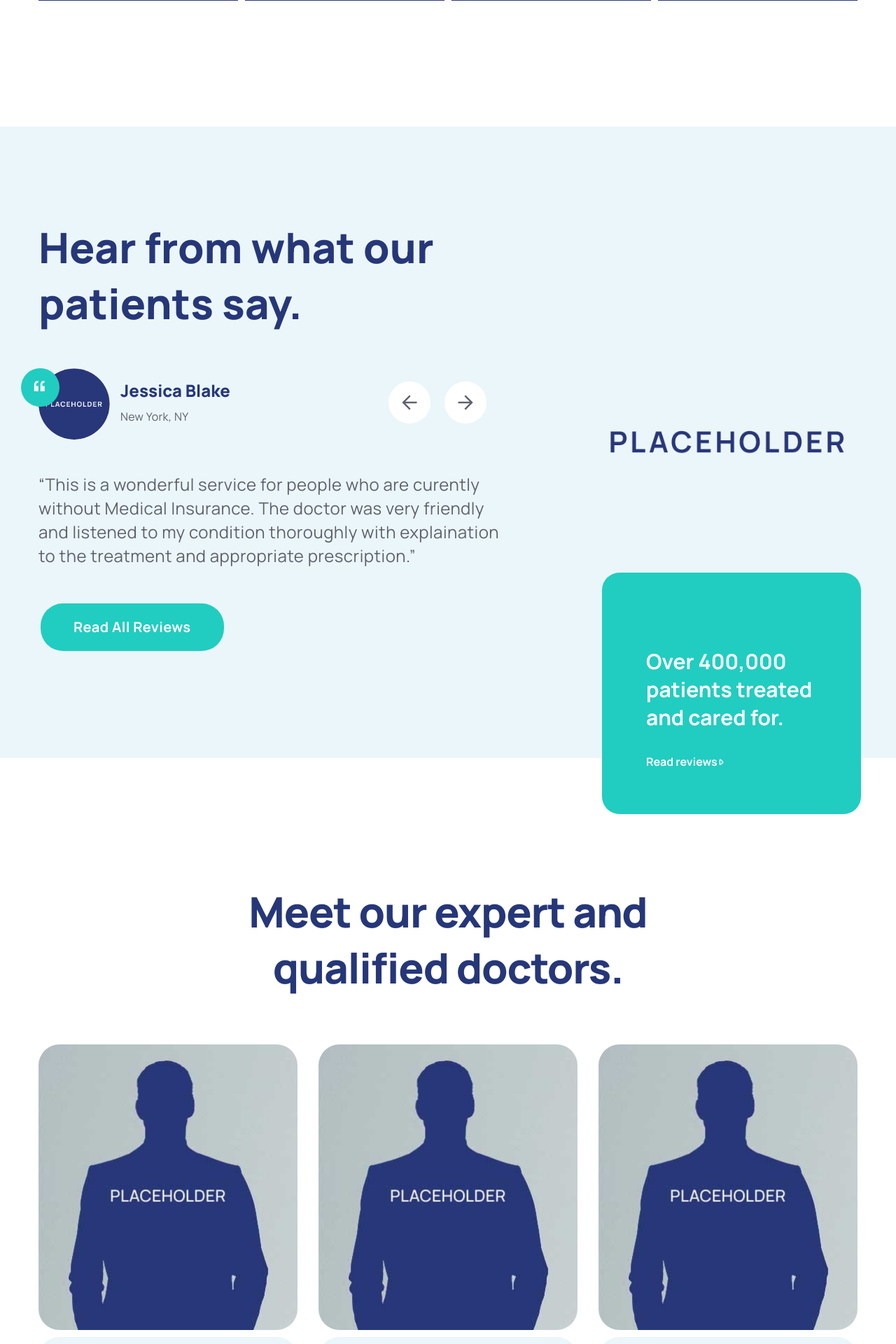
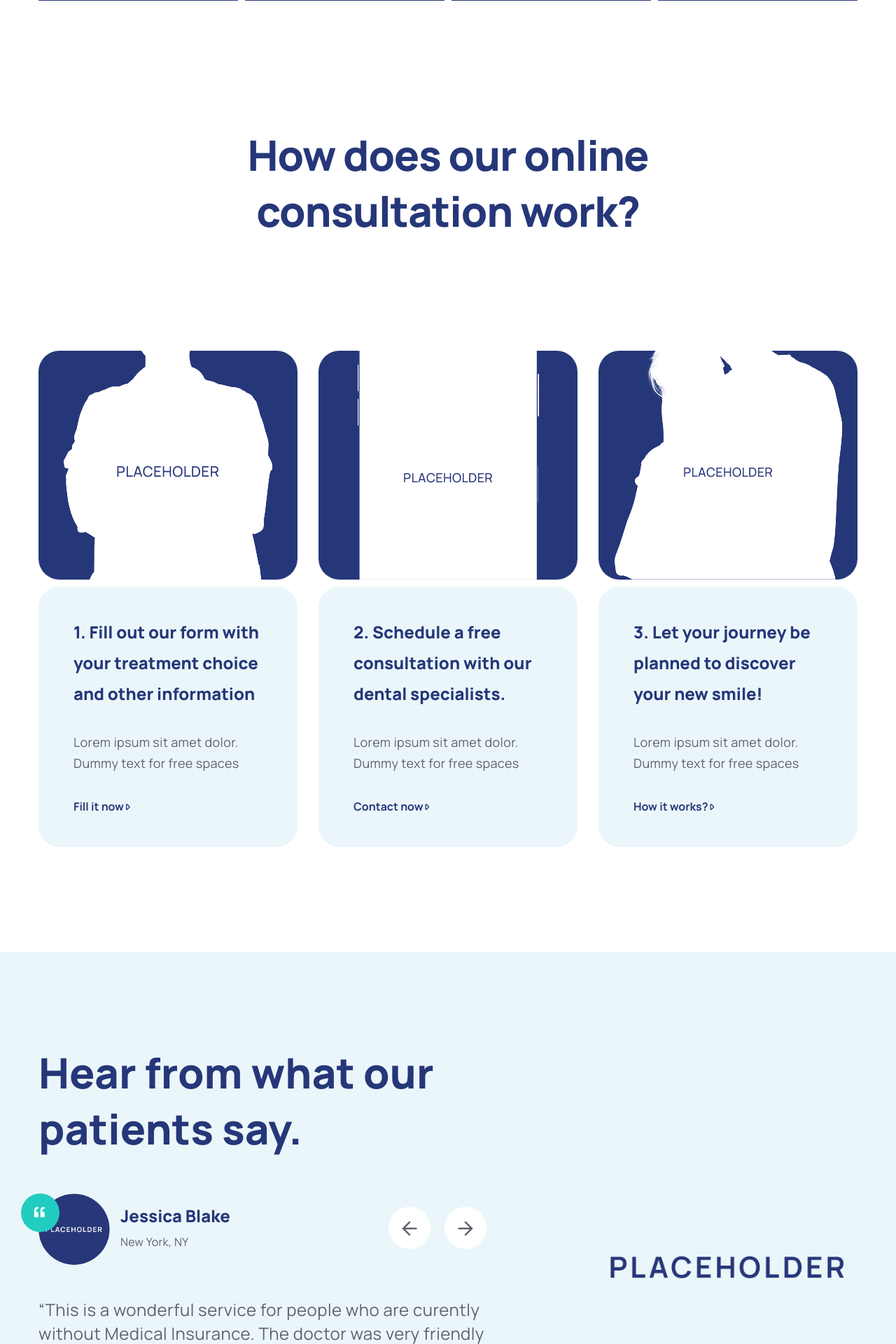
Before and after one commit to ozgunleryazilim/dentalv2, a Django app: page /en/ in a window 1280 px wide. Shown: the part 3023-4943 px from the top of the page at 70% size. Run offline with Django 3.2, Linux system fonts and the light colour scheme; data that the repository does not hold is empty; parts of the project's set-up code (start-up, migrations or seed data) failed here and were passed over; some libraries are stand-ins or nearby versions.

Commit message:
howitworks section

```diff
--- a/static/assets/sass/components/_buttons.scss
+++ b/static/assets/sass/components/_buttons.scss
@@ -24,7 +24,7 @@
   justify-content: center;
   text-align: center;
   padding: 1.9rem 4.7rem;
-	color:  $body-text-color;
+  color: $body-text-color;
   background-color: transparent;
   font-size: 1.8rem;
   font-weight: 700;
@@ -86,49 +86,64 @@
     outline: none;
     box-shadow: none;
   }
+
   &:hover {
     color: #f4f4f4;
+
     &::before {
       top: -100%;
     }
+
     &::after {
       top: 0;
     }
   }
+
   &.btn-secondary-color {
     color: #fff;
+
     &::before {
       background-color: $secondary-color;
     }
+
     &::after {
       background-color: $primary-color;
     }
+
     &-1 {
       &:hover {
         color: $body-text-color;
       }
+
       &::after {
         background-color: #fff;
       }
     }
   }
+
   &.btn-primary-color {
     color: #fff;
+
     &::before {
       background-color: $primary-color;
     }
+
     &::after {
       background-color: $secondary-color;
     }
   }
+
   &.btn-more-light {
     color: $primary-color;
+
     &:hover {
       color: #fff;
     }
+
     &::before {
       background-color: $dropdown-background;
     }
+
     &::after {
       background-color: $primary-color;
     }
@@ -160,12 +175,14 @@
   padding: 1.9rem 4.67rem;
 }
 
+
 .btn-link {
   a {
     position: relative;
     color: $secondary-color;
     font-weight: 700;
     font-size: 1.6rem;
+
     &::before {
       content: '';
       display: block;
@@ -179,20 +196,26 @@
       transform: scale(0, 1);
       transition: transform .3s ease;
     }
+
     &:hover {
       &::before {
         transform-origin: left center;
         transform: scale(1, 1);
       }
     }
+
+
   }
+
   i {
     color: $secondary-color;
     font-size: 1.4rem;
     margin-left: .3rem;
   }
+
   &:hover {
     text-decoration-line: none;
+
     i {
       -webkit-animation-name: arrowLeftRight;
       animation-name: arrowLeftRight;
@@ -200,6 +223,12 @@
       animation-duration: 500ms;
       -webkit-animation-iteration-count: infinite;
       animation-iteration-count: infinite;
+    }
+  }
+
+  &.btn-link-primary {
+    a, i {
+      color: $primary-color !important;
     }
   }
 }
@@ -211,7 +240,7 @@
   position: absolute;
   top: 50%;
   left: 50%;
-	transform: translate(-50%,-50%);
+  transform: translate(-50%, -50%);
   width: 9.2rem;
   height: 9.2rem;
   background-color: $secondary-color;
@@ -222,6 +251,7 @@
     color: #fff;
     margin-left: .5rem;
   }
+
   &::after {
     width: 9.2rem;
     height: 9.2rem;
@@ -247,14 +277,18 @@
   width: 100%;
   max-height: 55px;
   margin-top: 2rem;
+
   &.grid-filter-item {
     background-color: transparent;
+
     &:hover {
       color: #fff;
     }
+
     &::before {
       background-color: $dropdown-background;
     }
+
     &::after {
       background-color: $primary-color;
     }
@@ -273,23 +307,28 @@
   border-bottom-left-radius: 0;
   border-bottom-right-radius: 0;
   z-index: 1;
+
   p {
     color: #fff;
     font-size: 2rem;
     line-height: 3.4rem;
     margin-bottom: 0;
   }
+
   i {
     color: $secondary-color;
     margin-left: 7.9rem;
+
     &.fa-sort-up {
       margin-top: .7rem;
     }
+
     &.fa-sort-down {
       margin-bottom: .7rem;
     }
   }
-	&:hover,&:focus {
+
+  &:hover, &:focus {
     color: #fff;
   }
 }
--- a/templates/components/home/before-after-gallery.html
+++ b/templates/components/home/before-after-gallery.html
@@ -2,7 +2,7 @@
 
 {# TODO: Before after gorselleri guncellenecek... #}
 <!-- Set up your HTML -->
-<div class="my-5">
+<div id="before-after-gallery" class="my-5">
     <div id="before-after-slider" class="owl-carousel owl-theme">
 
         <div class="item">
--- /dev/null
+++ b/templates/components/home/howitworks.html
@@ -0,0 +1,78 @@
+{% load static i18n %}
+
+{% url 'home' as home_url %}
+{# TODO: How it works url guncellenecek...  #}
+{% url 'home' as howitworks_url %}
+
+<div class="container image-box-section pt-0">
+    <h2 class="ls-n-20 text-center section-heading">
+        {% trans "How does our online consultation work?" %}
+    </h2>
+    <div class="row d-flex justify-content-center">
+        <div class="image-box image-over col-lg-4 col-md-8 col-sm-8 col-10">
+            <figure>
+                <img src="{% static 'assets/images/demos/demo-3/img-box/img3-1.png' %}"
+                     alt="Image-over" width="298" height="461">
+            </figure>
+            <div class="box-content">
+                <h4 class="box-title">
+                    {% blocktrans trimmed %}
+                        1. Fill out our form with your treatment choice and other information
+                    {% endblocktrans %}
+                </h4>
+                <p class="box-desc">
+                    {% blocktrans trimmed %}
+                        Lorem ipsum sit amet dolor. Dummy text for free spaces
+                    {% endblocktrans %}
+                </p>
+                <div class="btn-link btn-link-primary">
+                    <a href="{{ home_url }}#before-after-gallery">{% trans "Fill it now" %}</a><i
+                        class="far fa-caret-right"></i>
+                </div>
+            </div>
+        </div>
+        <div class="image-box image-over col-lg-4 col-md-8 col-sm-8 col-12">
+            <figure>
+                <img src="{% static 'assets/images/demos/demo-3/img-box/img3-2.png' %}" alt="Image-over" width="259"
+                     height="424">
+            </figure>
+            <div class="box-content">
+                <h4 class="box-title">
+                    {% blocktrans trimmed %}
+                        2. Schedule a free consultation with our dental specialists.
+                    {% endblocktrans %}
+                </h4>
+                <p class="box-desc">
+                    {% blocktrans trimmed %}
+                        Lorem ipsum sit amet dolor. Dummy text for free spaces
+                    {% endblocktrans %}
+                </p>
+                <div class="btn-link btn-link-primary">
+                    <a href="{{ home_url }}#contact">{% trans "Contact now" %}</a><i class="far fa-caret-right"></i>
+                </div>
+            </div>
+        </div>
+        <div class="image-box image-over col-lg-4 col-md-8 col-sm-8 col-12">
+            <figure>
+                <img src="{% static 'assets/images/demos/demo-3/img-box/img3-3.png' %}"
+                     alt="Image-over" width="325" height="461">
+            </figure>
+            <div class="box-content">
+                <h4 class="box-title">
+                    {% blocktrans trimmed %}
+                        3. Let your journey be planned to discover your new smile!
+                    {% endblocktrans %}
+                </h4>
+                <p class="box-desc">
+                    {% blocktrans trimmed %}
+                        Lorem ipsum sit amet dolor. Dummy text for free spaces
+                    {% endblocktrans %}
+                </p>
+                <div class="btn-link btn-link-primary">
+                    <a href="{{ howitworks_url }}">{% trans "How it works?" %}</a><i class="far fa-caret-right"></i>
+                </div>
+            </div>
+        </div>
+    </div>
+
+</div>
--- a/templates/page/home.html
+++ b/templates/page/home.html
@@ -9,6 +9,8 @@
     {% include "components/home/services.html" %}
 
     {% include "components/home/before-after.html" %}
+
+    {% include "components/home/howitworks.html" %}
 
     <!------------------------------------------------
     review section - start
```
Also changed, not shown: static/assets/css/style.min.css, 1 other file. Lines whose indentation alone changed are shown as unchanged.
